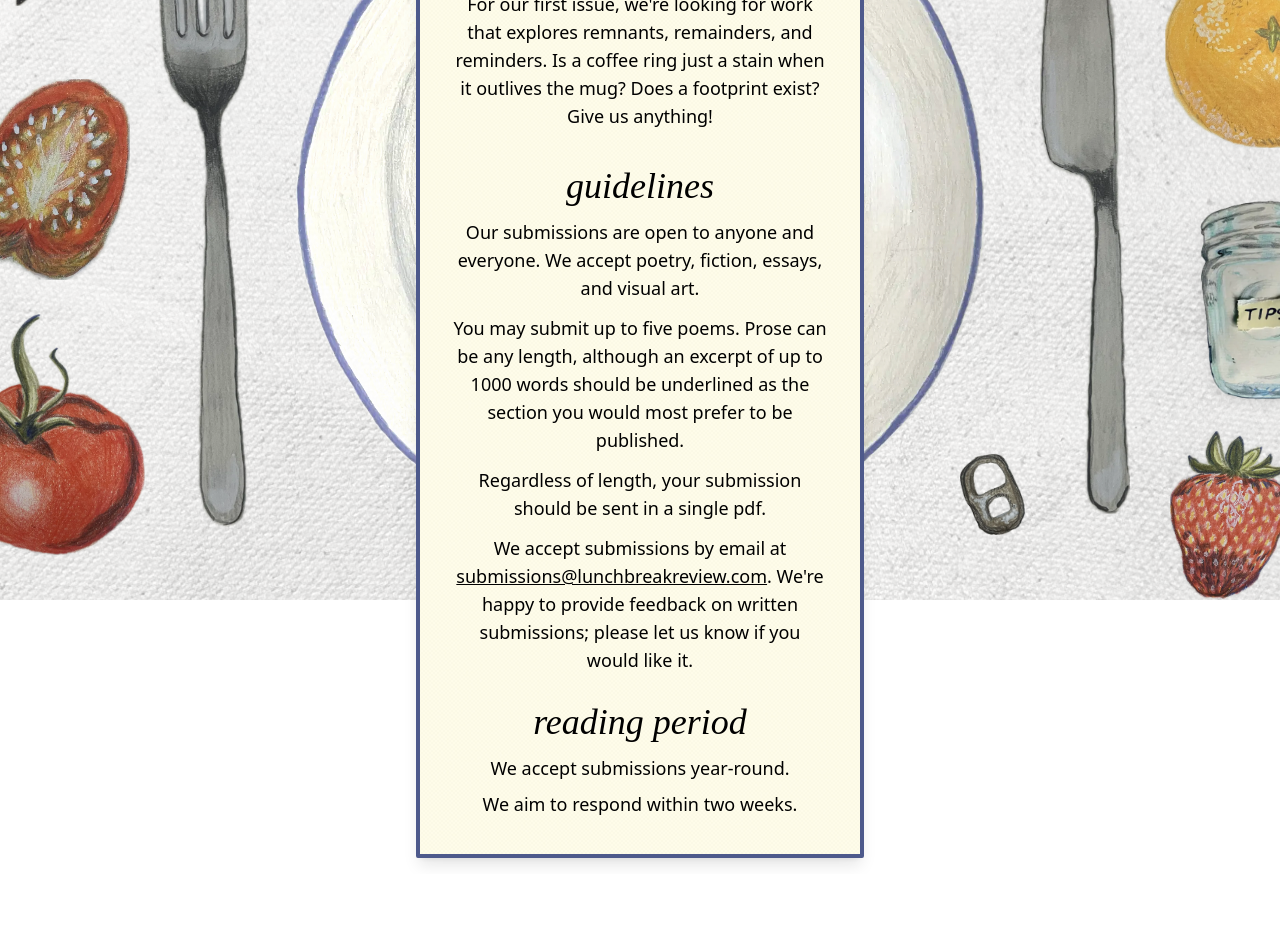
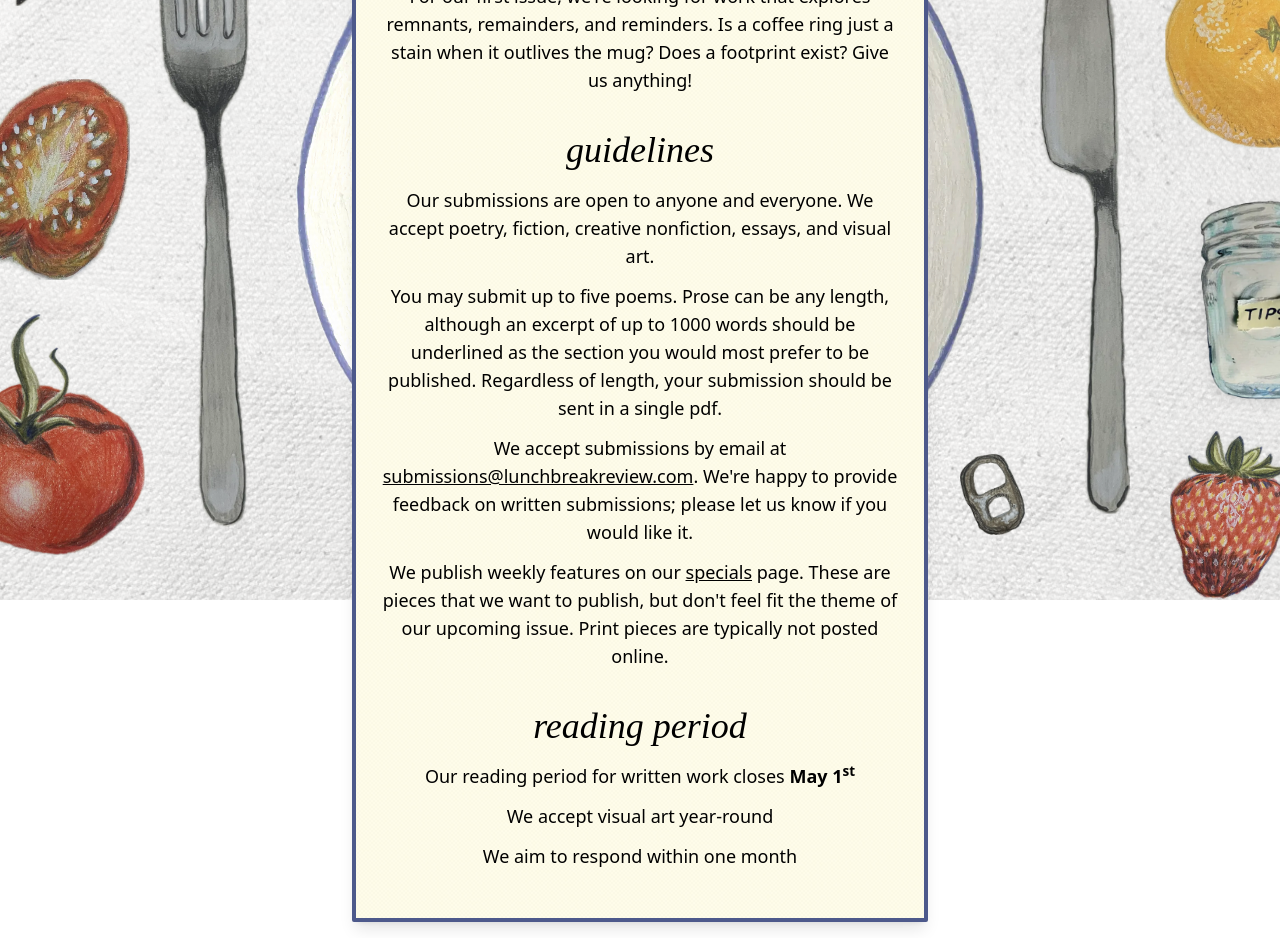
Before and after one commit to stabeart/lunch-break, a React (Vite) app: page /submissions in a window 1280 px wide. Shown: the part 200-1138 px from the top of the page. Before the commit the page ends 1074 px from the top, so only its background shows below. Built offline with nearby package versions, Linux system fonts and the light colour scheme; the HTML template or start-up script is replaced by a standard one.

Commit message:
tweaks to submission guidelines et al.

```diff
--- a/src/components/CurrentIssue.jsx
+++ b/src/components/CurrentIssue.jsx
@@ -5,9 +5,9 @@ import PageLayout from './PageLayout';
 const CurrentIssue = () => {
   return (
     <PageLayout title="Current Issue">
-      <div className="space-y-6">
+      <div className="space-y-1">
         <p className="text-xl">
-          Our first issue is on its way! Send your submissions to{' '}
+          Please excuse our meager display; </p><p className="text-xl"> Our first issue is on its way! </p> <br></br><p>Send your submissions to{' '}
           <a
             href="mailto:editors@lunchbreak.com"
             className="hover:opacity-30 transition-opacity underline"
@@ -16,6 +16,7 @@ const CurrentIssue = () => {
           </a>
           .
         </p>
+        <br></br>
         <p>
           <Link
             to="/submissions"
--- a/src/components/Submissions.jsx
+++ b/src/components/Submissions.jsx
@@ -3,40 +3,41 @@ import PageLayout from './PageLayout';
 
 const Submissions = () => {
   return (
-    <PageLayout title="Submissions">
+    <PageLayout
+      title="Submissions"
+      contentSize="wide">
       <div className="text-center">
         <div className="space-y-8 text-center">
           <div>
             <p className="mb-10">
               For our first issue, we're looking for work that explores remnants, remainders, and reminders. Is a coffee ring just a stain when it outlives the mug? Does a footprint exist? Give us anything!
             </p>
-            <h2 className="text-2xl mb-3">guidelines</h2>
+            <h2 className="text-2xl mb-5">guidelines</h2>
             <p className="mb-3">
-              Our submissions are open to anyone and everyone. We accept poetry, fiction, essays, and visual art.
+              Our submissions are open to anyone and everyone. We accept poetry, fiction, creative nonfiction, essays, and visual art.
               </p>
               <p className="mb-3">
               You may submit up to five poems. Prose can be any length, although an excerpt of up to
               1000 words should be underlined as the section you would most prefer to be published.
-              </p>
-              <p className="mb-3">
               Regardless of length, your submission should
               be sent in a single pdf.
               </p>
-              <p>
+              <p className="mb-3">
               We accept submissions by email at <a
                 href="mailto:submissions@lunchbreakreview.com"
-                className="hover:opacity-30 transition-opacity underline"
-              >
-                submissions@lunchbreakreview.com
-              </a>. We're
-              happy to provide feedback on written submissions; please let us know if you would like it.
-            </p>
+                className="hover:opacity-30 transition-opacity underline">submissions@lunchbreakreview.com</a>.
+                We're happy to provide feedback on written submissions; please let us know if you would like it.
+              </p>
+              <p className="mb-10">We publish weekly features on our <a href="/weekly"
+              className="hover:opacity-30 transition-opacity underline">specials</a> page. These are pieces that we want to publish,
+                but don't feel fit the theme of our upcoming issue. Print pieces are typically not posted online.</p>
           </div>
 
           <div>
-            <h2 className="text-2xl mb-3">reading period</h2>
-            <p className="mb-2">We accept submissions year-round.</p>
-            <p className="mb-1">We aim to respond within two weeks.</p>
+            <h2 className="text-2xl mb-5">reading period</h2>
+            <p className="mb-3">Our reading period for written work closes <b>May 1<sup>st</sup></b></p>
+            <p className="mb-3">We accept visual art year-round</p>
+            <p className="mb-6">We aim to respond within one month</p>
           </div>
         </div>
       </div>
--- a/src/components/WeeklySpecials.jsx
+++ b/src/components/WeeklySpecials.jsx
@@ -24,7 +24,7 @@ const WeeklySpecials = () => {
 
   return (
     <PageLayout
-      title="Weekly Special"
+      title="Weekly Feature"
       contentSize="wide"
       showDecorativeImages={true}
     >
```
